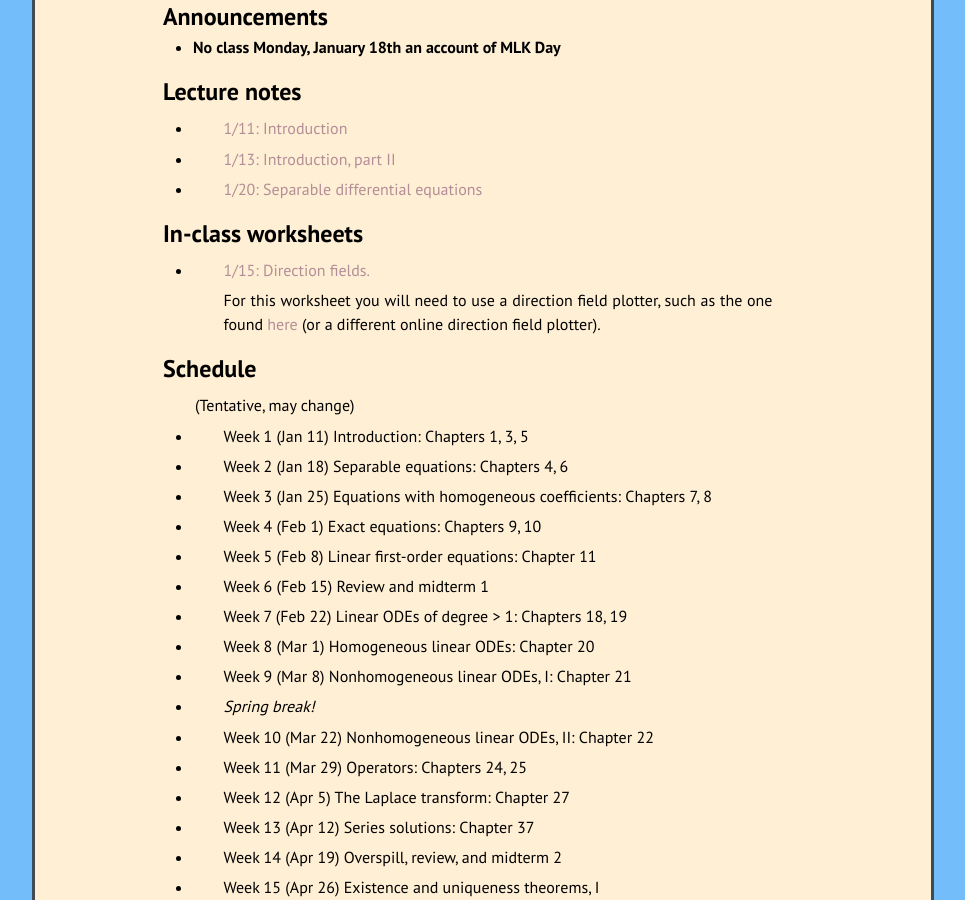
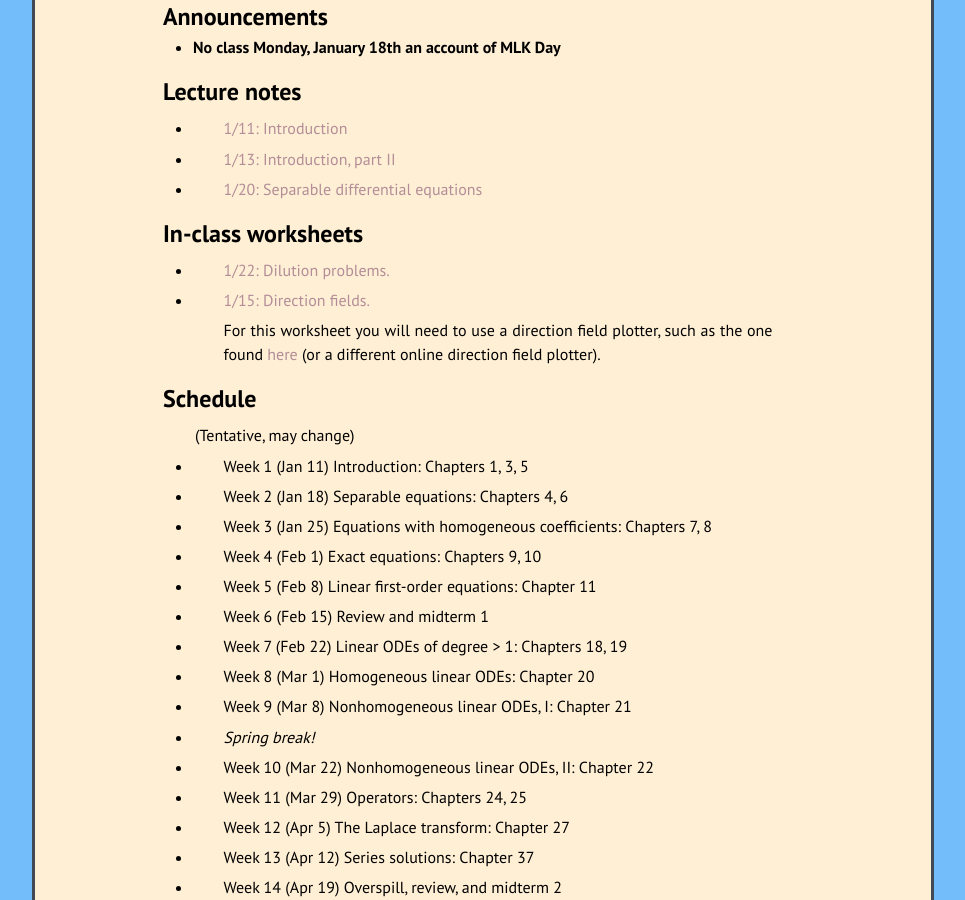
Before and after one commit to kamerynjw/kamerynjw.github.io, a Jekyll site: the page built from teaching/2021/math302.md, in a window 1280 px wide and 900 px high, scrolled down 497 px. Shown: the whole window, without its empty margins (157-1122 px from the left). Built offline with Jekyll 4.4.1, drawn with Linux system fonts in a browser that asks for light colours; nearby versions of some CDN libraries.

Commit message:
new in-class worksheet

```diff
--- a/teaching/2021/math302.md
+++ b/teaching/2021/math302.md
@@ -29,6 +29,8 @@ Lecture notes
 
 In-class worksheets
 --------
+
+* [1/22: Dilution problems.]({{page.url}}week2.pdf)
 
 * [1/15: Direction fields.]({{page.url}}week1.pdf)
 
```
Also changed, not shown: 1 other file.
